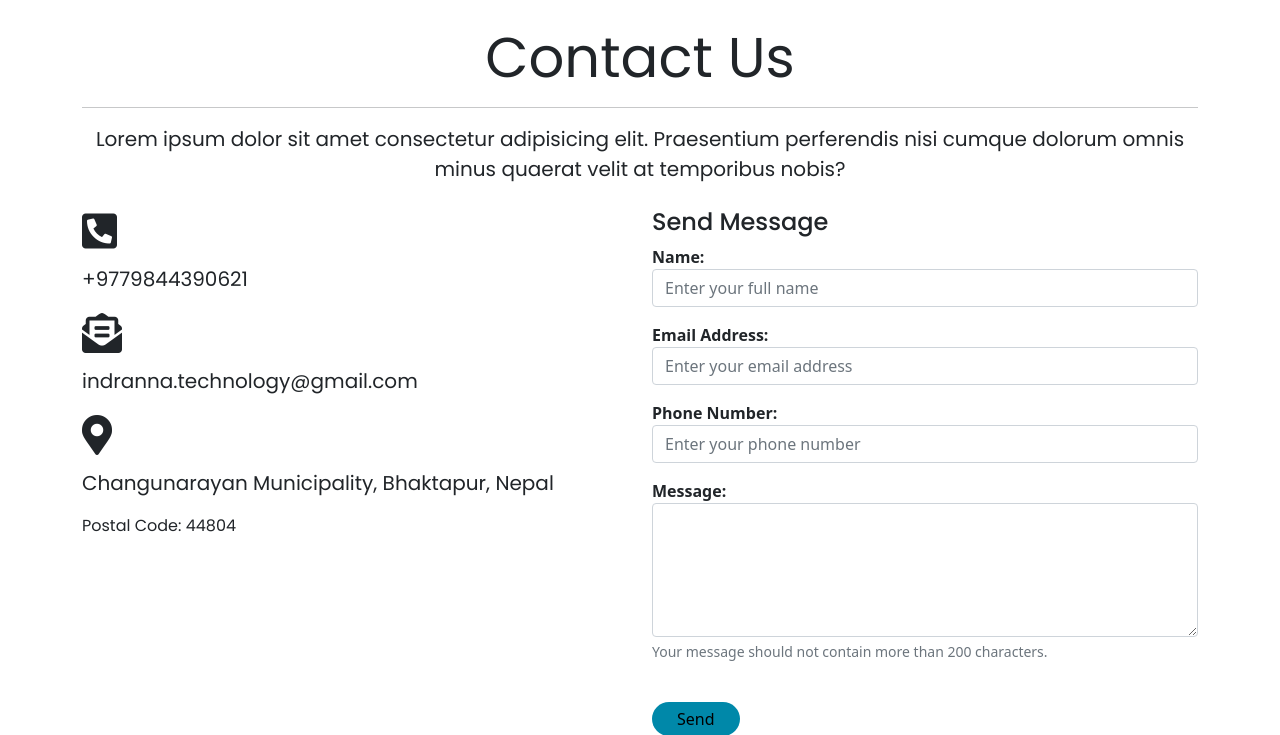
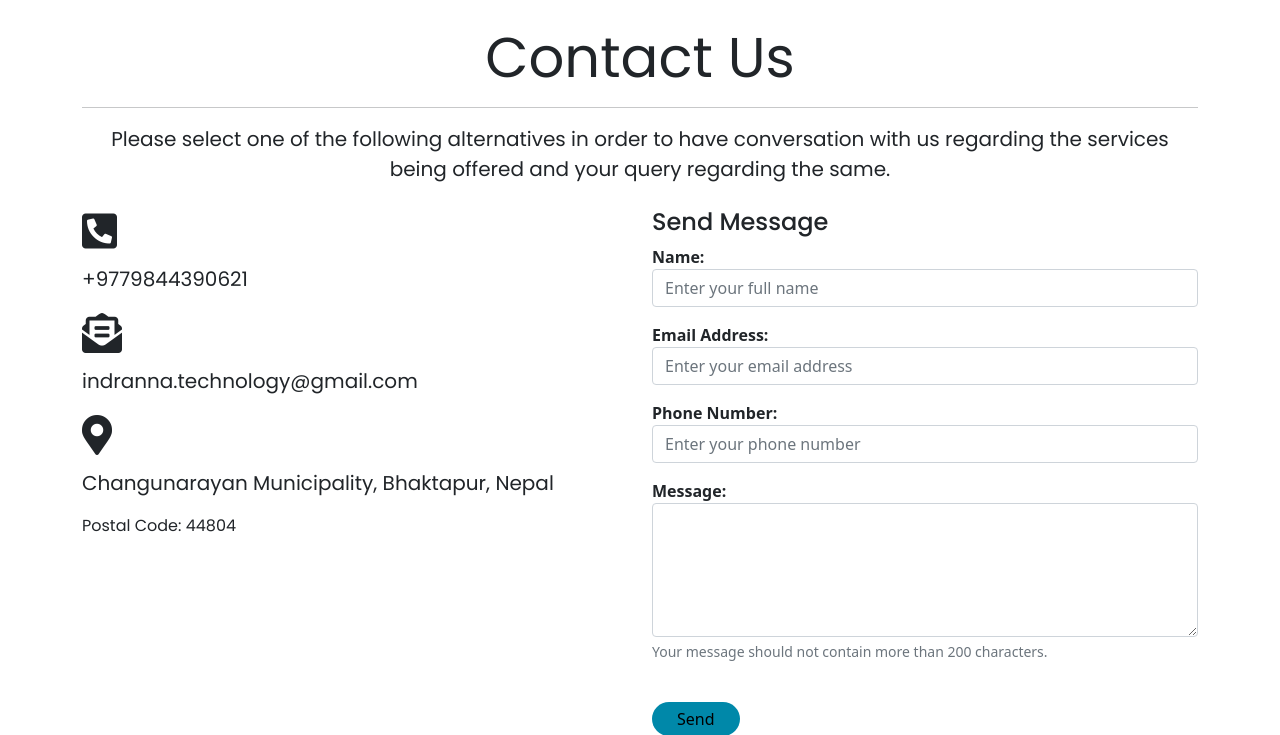
Before and after one commit to saroj2053/indrannabio, a Django app: page /contact in a window 1280 px wide. Shown: the part 56-791 px from the top of the page. Run offline with Django 4.2, Linux system fonts and the light colour scheme; some libraries are stand-ins or nearby versions.

Commit message:
Modified Contact and About page

```diff
--- a/templates/about.html
+++ b/templates/about.html
@@ -6,7 +6,7 @@
 <div class="container">
   <h1 class="display-4 route-heading">About Us</h1>
   <div class="row">
-    <div class="col-md-5">
+    <div style="text-align: justify;" class="col-md-5">
       We are Successfully working on IT and networking field from many years.
       CCTV, Networking. Computer Server. Windows and mac solution, advance
       Security System, virus Protection, Cisco Routing, Fiber Networking,
--- a/templates/contact.html
+++ b/templates/contact.html
@@ -18,9 +18,7 @@ IndrAnna | Contact
   <h1 class="display-4 text-center">Contact Us</h1>
   <hr />
   <p style="text-align: center" class="lead">
-    Lorem ipsum dolor sit amet consectetur adipisicing elit. Praesentium
-    perferendis nisi cumque dolorum omnis minus quaerat velit at temporibus
-    nobis?
+    Please select one of the following alternatives in order to have conversation with us regarding the services being offered and your query regarding the same.
   </p>
   <div class="row my-4">
     <div class="col-md-6">
```
